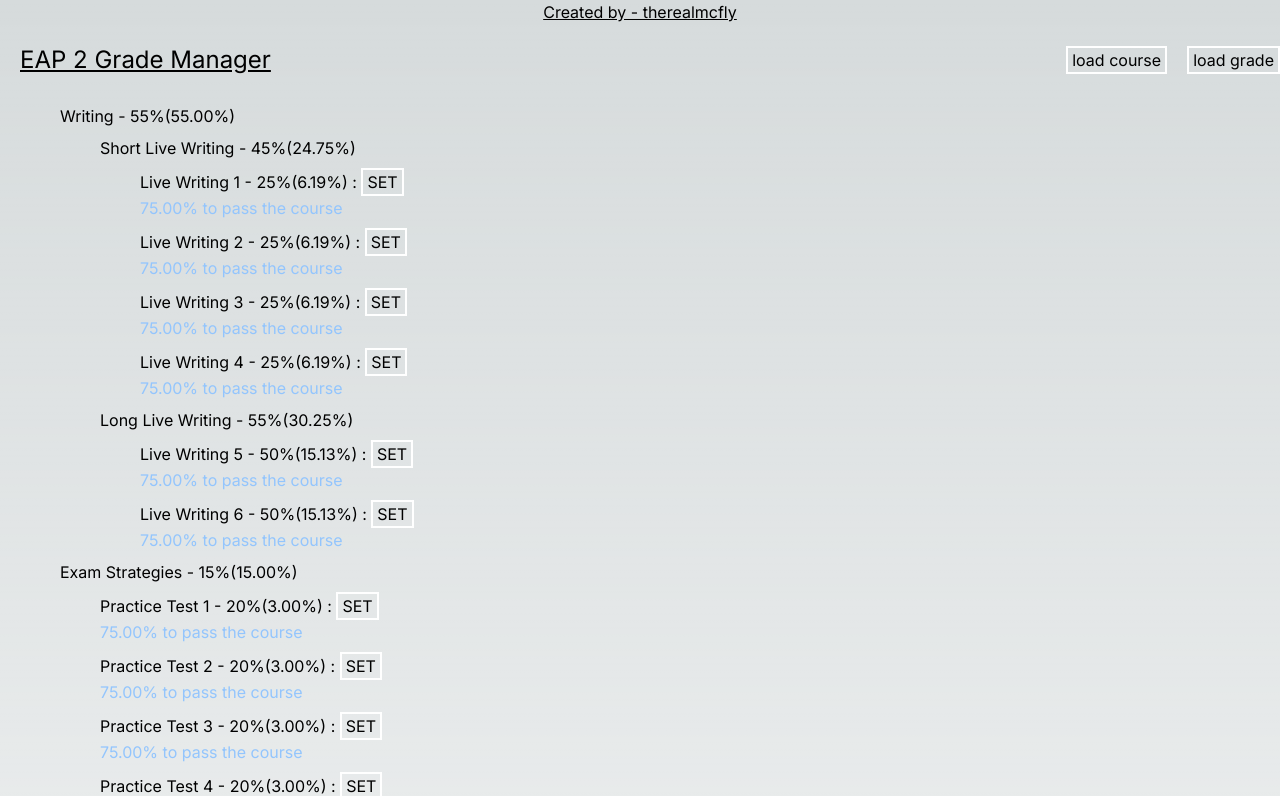
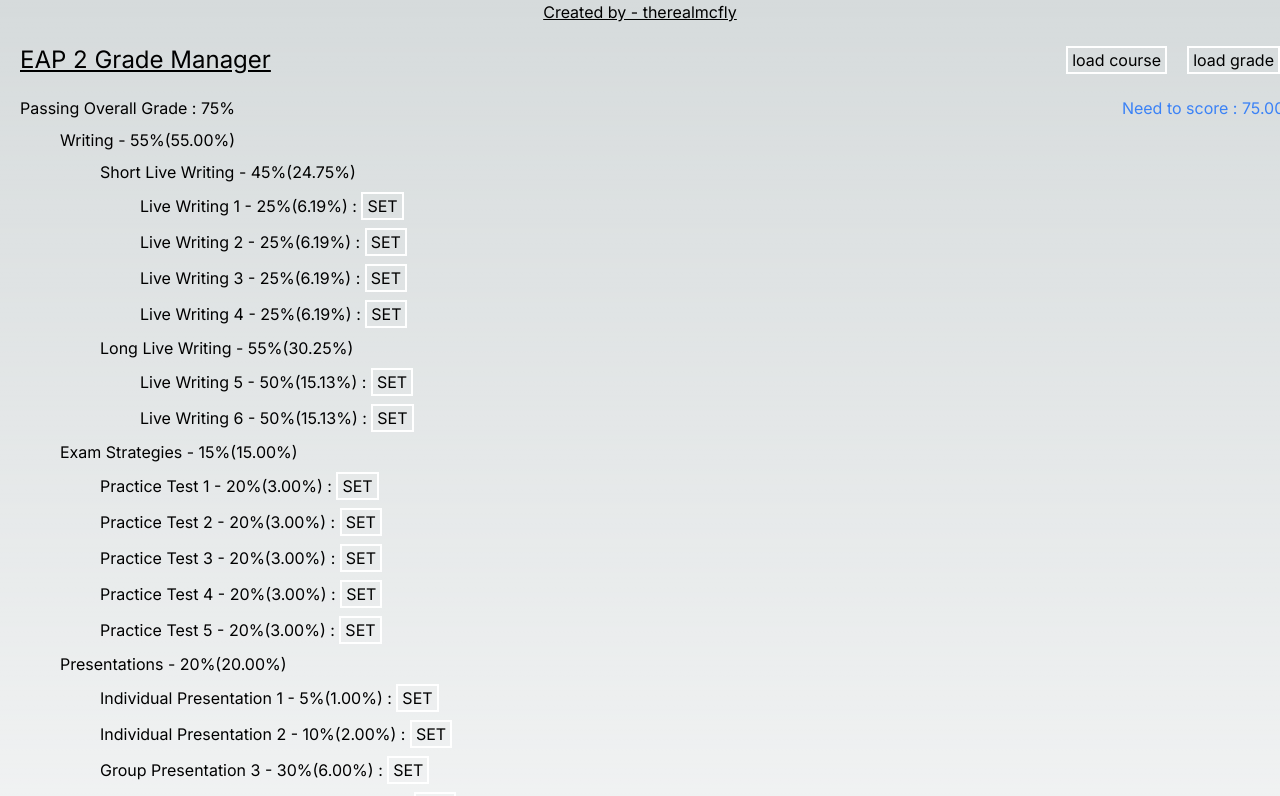
Before and after one commit to therealmcfly/grade-manager, a Next.js app: page / in a window 1280 px wide. Shown: the top 796 px of the page. Built offline with nearby package versions, Linux system fonts and the light colour scheme.

Commit message:
added need to score number to top

```diff
--- a/src/app/component/GradeContainer.tsx
+++ b/src/app/component/GradeContainer.tsx
@@ -315,7 +315,7 @@ export default function GradeContainer(): JSX.Element {
 
 	return (
 		<div className="mx-5 w-full">
-			<div className="flex justify-between items-center">
+			<div className="flex justify-between items-center w-full">
 				<span className="text-2xl underline my-5">
 					{`${customCourseStructure.courseName} Grade Manager`}
 				</span>
@@ -323,6 +323,10 @@ export default function GradeContainer(): JSX.Element {
 					<button className="border-white border-2 px-1 mr-5" type="button" onClick={handleBtnClick}>load course</button>
 					<button className="border-white border-2 px-1 mr-5" type="button" onClick={handleBtnClick}>load grade</button>
 				</div>
+			</div>
+			<div className="flex justify-between items-center">
+				<span>{`Passing Overall Grade : ${customCourseStructure.passingGrade}%`}</span>
+				{gradeToPass && <span className="text-blue-500">{`Need to score : ${gradeToPass?.toFixed(2)}%`}</span>}
 			</div>
 			{
 				customCourseStructure.subjects.map((subject, i) => {
--- a/src/app/component/GradeItem.tsx
+++ b/src/app/component/GradeItem.tsx
@@ -126,7 +126,7 @@ export default function GradeItem({component, parentPercentage, courseGrades, se
 								type="button" onClick={handleSetClick}
 								className="border-white border-2 px-1"
 							>SET</button>
-							<div className="text-blue-300">{`${gradeToPass?.toFixed(2)}% to pass the course`}</div>
+							{/* <div className="text-blue-300">{`${gradeToPass?.toFixed(2)}% to pass the course`}</div> */}
 						</>
 						}
 
```
